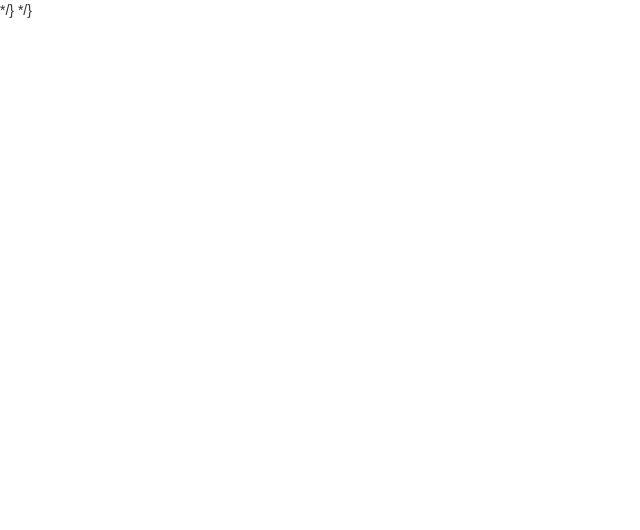
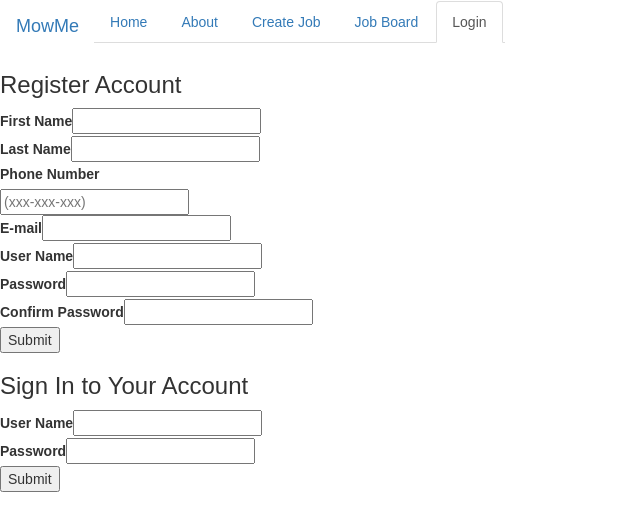
Before and after one commit to Mjohnwright/mow-me, a React (Create React App) app in the folder mow-me/: page /login in a window 1280 px wide. Shown: the top 530 px of the page, without its empty margins (0-640 px from the left). Built offline with nearby package versions, Linux system fonts and the light colour scheme; the HTML template or start-up script is replaced by a standard one.

Commit message:
validation on form

```diff
--- a/mow-me/src/App.js
+++ b/mow-me/src/App.js
@@ -1,30 +1,17 @@
 import React from "react";
 import { BrowserRouter as Router, Route } from "react-router-dom";
-// import Home from "./pages/Home";
-import Jobs from "./pages/Jobs";
-// import Map from "./pages/Map";
+import jobs from "./pages/jobs";
 import Register from "./pages/Register";
-// import Home from "./pages/Home";
-// import Nav from "./components/Nav";
-// import Form from "./components/Form";
-import AllJobs from "./components/AllJobs";
+import Home from "./pages/Home";
 import "./App.css";
 
 const App = () => (
   <Router>
     <div>
-
-        {/* <Route exact path="/" component={Home} /> */}
-
-        {/* <Route exact path="/home" component={Home} /> */}
-
-
-        {/* <Route exact path="/home" component={Home} /> */}
-        <Route exact path="/" component={Jobs} /> */}
-
-          {/* <Route exact path="/home" component={Home} /> */}
-
-        {/* <Route exact path="/jobs" component={Jobs} /> */} */}
+        <Route exact path="/" component={Home} />
+        <Route exact path="/home" component={Home} />
+        <Route exact path="/login" component={Register} />
+        <Route exact path="/jobboard" component={jobs} />
 
 
     </div>
--- a/mow-me/src/components/AllJobs/AllJobs.js
+++ b/mow-me/src/components/AllJobs/AllJobs.js
@@ -1,4 +1,4 @@
-import React, { Component } from "react";
+import React from "react";
 import "./AllJobs.css";
 
 const AllJobs = () => (
--- a/mow-me/src/components/Form/Form.js
+++ b/mow-me/src/components/Form/Form.js
@@ -12,6 +12,9 @@ class Form extends Component {
     passwordConf: ""
   }
 
+  // *********************************************************************************
+  //                                 REGISTER
+  // *********************************************************************************
 
  handleRegisterInputChange = event => {
     const { name, value } = event.target;
@@ -21,9 +24,52 @@ class Form extends Component {
     });
   };
 
+  ValidateRegister = event => {
+   // Preventing the default behavior of the form submit (which is to refresh the page)
+    event.preventDefault();
+    console.log("validate Register is fired");
+    // Set of conditions to validate a New User's data
+     if( this.state.firstName === "") {
+        alert( "Please provide your First Name" );
+        return false;
+     }
+      else if (this.state.lastName === "" )
+     {
+        alert( "Please provide your Last Name" );
+        return false;
+     }
+     else if (this.state.phone === "" )
+     {
+        alert( "Please provide your Phone Number" );
+        return false;
+     }
+     else if (this.state.email === "" )
+     {
+        alert( "Please provide your E-mail address" );
+        return false;
+     }
+     else if (this.state.userName === "" )
+     {
+        alert( "Please choose a User Name" );
+        return false;
+     }
+     else if (this.state.password === "" )
+     {
+        alert( "Please choose a password" );
+        return false;
+     }
+     else if (this.state.passwordConf === "" )
+     {
+        alert( "Please type your password again" );
+        return false;
+     }
+     this.handleFormRegisterSubmit(event);
+  }
+
+
+
   handleFormRegisterSubmit = event => {
-    // Preventing the default behavior of the form submit (which is to refresh the page)
-    event.preventDefault();
+    //fires the register function to pass the data to the database
     alert(`Hello ${this.state.firstName} ${this.state.lastName} the form is submitted.`);
 
     //I GUESS THIS IS WHERE THE DB STUFF WILL GO.
@@ -41,14 +87,19 @@ class Form extends Component {
     handleLogInInputChange = event => {
     const { name, value } = event.target;
 
-
     // Updating the input's state
     this.setState({
       [name]: value
     });
   };
 
+
+  // *********************************************************************************
+  //                                   LOGIN
+  // *********************************************************************************
+
   validateLogIn = event => {
+    // Preventing the default behavior of the form submit (which is to refresh the page)
     event.preventDefault();
     console.log("validate is fired");
      if( this.state.userName === "" )
@@ -66,6 +117,8 @@ class Form extends Component {
      this.handleLLoginFormSubmit();
   }
 
+
+
   handleLLoginFormSubmit = event => {
     // Preventing the default behavior of the form submit (which is to refresh the page)
     alert(`Hello ${this.state.userName} your login is is submitted.`);
@@ -78,17 +131,20 @@ class Form extends Component {
     });
   };
 
+
+
 render() {
     return (
+  <div>
 
-  <div>
-        <p>
-          {/* Hello {this.state.firstName} {this.state.lastName} */}
-        </p>
-
-  <h3>Register Account</h3>
+  {/* *************************************** */}
+              {/* REGISTER  */}
+{/* *************************************** */}
 
   <form className="register-form">
+
+    <h3>Register Account</h3>
+
 
     <div className="field">
     <label>First Name</label>
@@ -160,14 +216,17 @@ render() {
   <div className="field">
       <button className="ui button"
       type="submit"
-      onSubmit={this.handleFormRegisterSubmit}>Submit</button>
+      onClick={this.ValidateRegister}>Submit</button>
   </div>
 
   </form>
 
+{/* *************************************** */}
+              {/* SIGN IN  */}
+{/* *************************************** */}
+  <form className="login-form" name="login">
+
   <h3>Sign In to Your Account</h3>
-
-  <form className="login-form" name="login">
 
     <div className="field">
     <label>User Name</label>
--- a/mow-me/src/components/Nav/Nav.js
+++ b/mow-me/src/components/Nav/Nav.js
@@ -7,15 +7,31 @@ const Nav = props => (
   <nav className="navbar navbar-expand-lg navbar-light bg-light">
   <a className="navbar-brand" >MowMe</a>
 
-  <button className="navbar-toggler" type="button" data-toggle="collapse" data-target="#navbarNavAltMarkup" aria-controls="navbarNavAltMarkup" aria-expanded="false" aria-label="Toggle navigation">
+  {/* <button className="navbar-toggler" type="button" data-toggle="collapse" data-target="#navbarNavAltMarkup" aria-controls="navbarNavAltMarkup" aria-expanded="false" aria-label="Toggle navigation">
     <span className="navbar-toggler-icon"></span>
-  </button>
+  </button> */}
 
   <div className="collapse navbar-collapse" id="navbarNavAltMarkup">
     <div className="navbar-nav">
-      <a className="nav-item nav-link active" href="">Home <span className="sr-only">(current)</span></a>
-      <a className="nav-item nav-link" onClick={this.handleFormRegisterSubmit} href="">Log In</a>
-      <a className="nav-item nav-link" href="">Register</a>
+    <ul className="nav nav-tabs">
+
+    <li className={window.location.pathname === "/" ? "active" : ""}>
+    <Link to="/">Home</Link>
+    </li>
+    <li className={window.location.pathname === "/about" ? "active" : ""}>
+    <Link to="/about">About</Link>
+    </li>
+    <li className={window.location.pathname === "/createjob" ? "active" : ""}>
+    <Link to="/createjob">Create Job</Link>
+    </li>
+    <li className={window.location.pathname === "/jobboard" ? "active" : ""}>
+    <Link to="/jobboard">Job Board</Link>
+    </li>
+    <li className={window.location.pathname === "/login" ? "active" : ""}>
+    <Link to="/login">Login</Link>
+    </li>
+    </ul>
+
     </div>
   </div>
 
```
